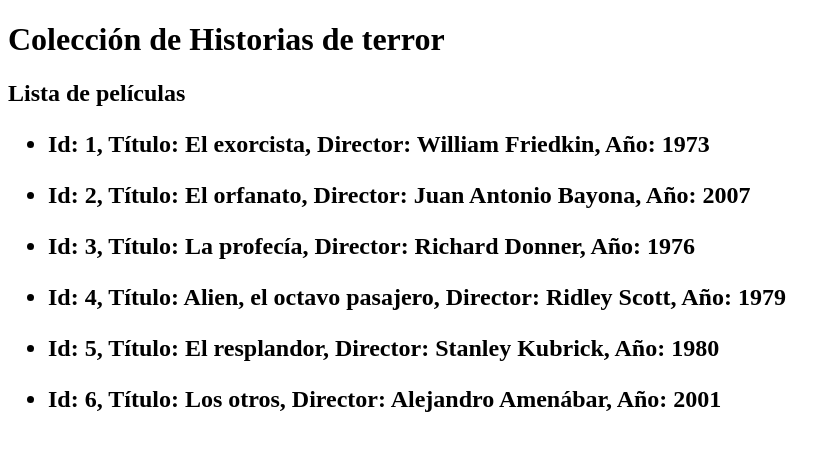
After one commit to RocioIrigoyen/Entrega-Intermedia-Irigoyen, a Django app: page /peliculas/ in a window 1280 px wide. The commit adds this page. Shown: the top 451 px of the page, without its empty margins (0-840 px from the left). Run offline with Django 4.2, Linux system fonts and the light colour scheme; data comes from the database, SQL or seed files in the repository; both versions use the stored data as it was after the commit.

Commit message:
Agrego modelo Peliculas y Juegos

```diff
--- a/aplicacion/models.py
+++ b/aplicacion/models.py
@@ -7,3 +7,19 @@ class Libro(models.Model):
 
     def __str__(self):
       return f"{self.id}, {self.nombre}, {self.autor}, ({self.año})"
+
+class Pelicula(models.Model):
+    nombre = models.CharField(max_length=400)
+    director = models.CharField(max_length=200)
+    año = models.IntegerField()
+
+    def __str__(self):
+      return f"{self.id}, {self.nombre}, {self.director}, ({self.año})"
+
+class Juegos(models.Model):
+    nombre = models.CharField(max_length=400)
+    desarrollador = models.CharField(max_length=200)
+    año = models.IntegerField()
+
+    def __str__(self):
+      return f"{self.id}, {self.nombre}, {self.desarrollador}, ({self.año})"
--- a/aplicacion/templates/aplicacion/literatura.html
+++ b/aplicacion/templates/aplicacion/literatura.html
@@ -3,7 +3,7 @@
 {% block contenido %}
   {% for libro in lista_libros %}
       <ul>
-          <li> Título: {{libro.nombre}}, Autor: {{libro.autor}}, Año de publicación: {{libro.año}}</li>
+          <li> Id: {{libro.id}}, Título: {{libro.nombre}}, Autor: {{libro.autor}}, Año de publicación: {{libro.año}}</li>
       </ul>
   {% endfor %}
 {% endblock %}
--- /dev/null
+++ b/aplicacion/templates/aplicacion/peliculas.html
@@ -0,0 +1,9 @@
+{% extends 'aplicacion/base.html' %}
+{% block titulo%} Lista de películas {% endblock %}
+{% block contenido %}
+  {% for pelicula in lista_peliculas %}
+      <ul>
+          <li> Id: {{pelicula.id}}, Título: {{pelicula.nombre}}, Director: {{pelicula.director}}, Año: {{pelicula.año}}</li>
+      </ul>
+  {% endfor %}
+{% endblock %}
--- a/aplicacion/views.py
+++ b/aplicacion/views.py
@@ -1,5 +1,5 @@
 from django.shortcuts import render
-from aplicacion.models import Libro
+from aplicacion.models import Libro, Pelicula, Juegos
 
 def literatura(request):
     return render(request, "aplicacion/literatura.html")
@@ -7,3 +7,11 @@ def literatura(request):
 def mostrar_libros(request):
   lista_libros = Libro.objects.all()
   return render(request, "aplicacion/literatura.html", {"lista_libros": lista_libros})
+
+def mostrar_peliculas(request):
+  lista_peliculas = Pelicula.objects.all()
+  return render(request, "aplicacion/peliculas.html", {"lista_peliculas": lista_peliculas})
+
+def mostrar_videojuegos(request):
+  lista_videojuegos = Juegos.objects.all()
+  return render(request, "aplicacion/videojuegos.html", {"lista_videojuegos": lista_videojuegos})
--- a/entrega1/urls.py
+++ b/entrega1/urls.py
@@ -15,9 +15,11 @@ Including another URLconf
 """
 from django.contrib import admin
 from django.urls import path
-from aplicacion.views import mostrar_libros
+from aplicacion.views import mostrar_libros, mostrar_peliculas, mostrar_videojuegos
 
 urlpatterns = [
     path('admin/', admin.site.urls),
     path("libros/", mostrar_libros),
+    path("peliculas/", mostrar_peliculas),
+    path("videojuegos/", mostrar_videojuegos),
 ]
```
Also changed, not shown: aplicacion/templates/aplicacion/videojuegos.html (added, +9 -0 lines), seed_data.py (+17 -1 lines), aplicacion/migrations/0002_juegos_pelicula.py (added), db.sqlite3.
